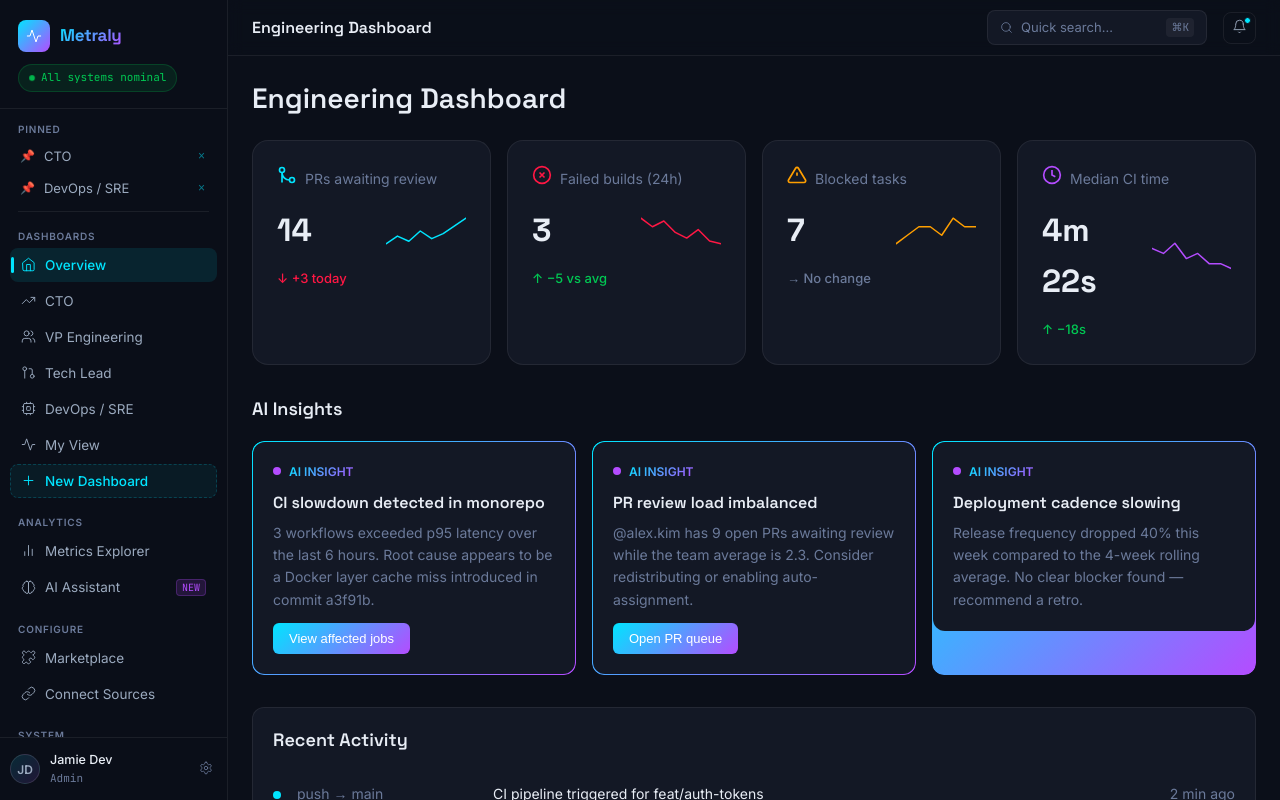
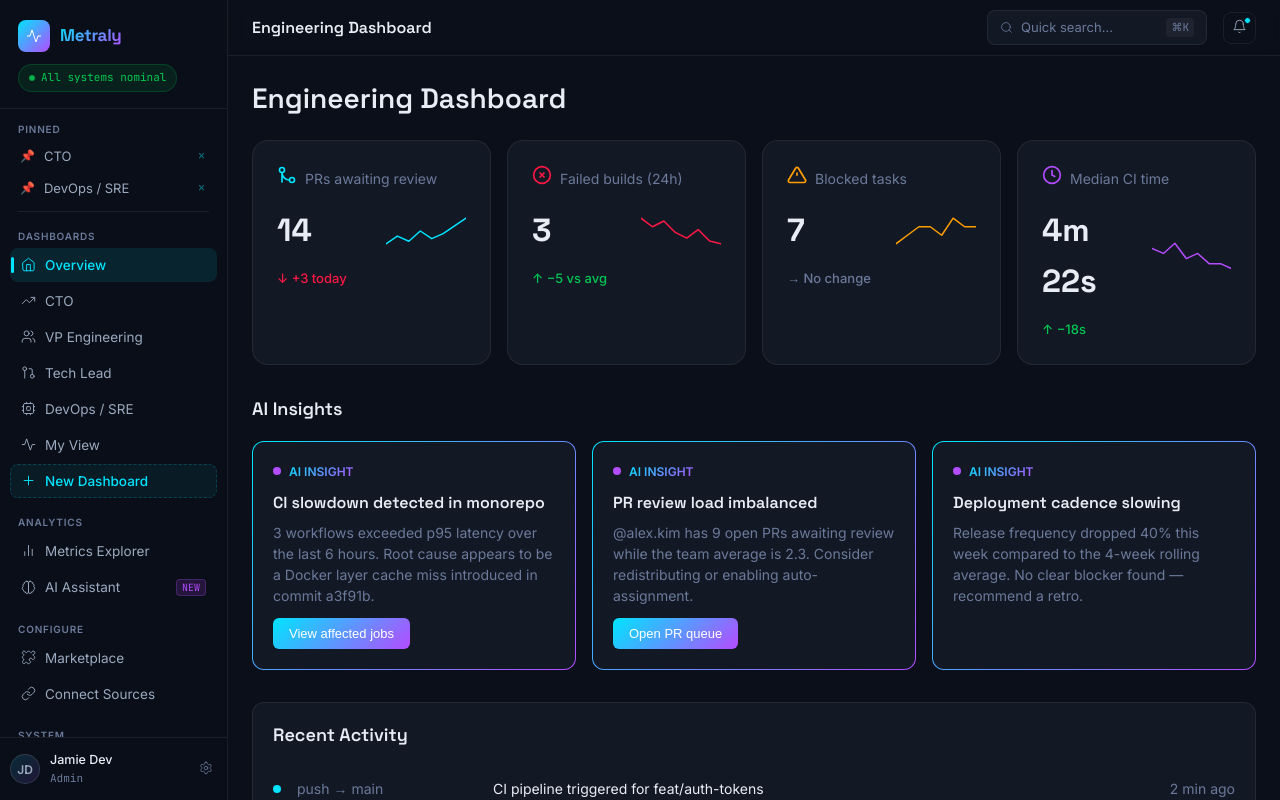
Before and after one commit to azyoskol/tl-tools, a React (Vite) app in the folder ui/: page / in a window 1280 px wide. Built offline with nearby package versions, Linux system fonts and the light colour scheme; the HTML template or start-up script is replaced by a standard one.

Commit message:
fix: simplify AIInsightCard gradient border styling

```diff
--- a/ui/src/components/ui/AIInsightCard.tsx
+++ b/ui/src/components/ui/AIInsightCard.tsx
@@ -4,17 +4,22 @@ interface AIInsightCardProps { title: string; body: string; action?: string }
 
 export const AIInsightCard: React.FC<AIInsightCardProps> = ({ title, body, action }) => (
   <div style={{
-    background: 'var(--glass)', borderRadius: '12px', padding: '1px',
-    backgroundImage: 'linear-gradient(135deg, var(--cyan), var(--purple))',
-    backgroundOrigin: 'border-box', backgroundClip: 'padding-box, border-box'
+    background: 'linear-gradient(135deg, var(--cyan), var(--purple))',
+    borderRadius: '12px',
+    padding: '1px',
   }}>
-    <div style={{ background: 'var(--glass)', borderRadius: '12px', padding: '20px' }}>
+    <div style={{
+      background: 'var(--glass)',
+      borderRadius: '11px',
+      padding: '20px',
+      height: '100%',
+    }}>
       <div style={{ display: 'flex', alignItems: 'center', gap: '8px', marginBottom: '12px' }}>
         <span className="pulse-dot" style={{ width: 8, height: 8, borderRadius: '50%', background: 'var(--purple)' }} />
         <span style={{ fontSize: '12px', fontWeight: 600, background: 'var(--grad)', WebkitBackgroundClip: 'text', WebkitTextFillColor: 'transparent' }}>AI INSIGHT</span>
       </div>
-      <h4 style={{ fontSize: '16px', marginBottom: '8px' }}>{title}</h4>
-      <p style={{ color: 'var(--muted)', fontSize: '14px', marginBottom: action ? '12px' : 0 }}>{body}</p>
+      <h4 style={{ fontSize: '16px', marginBottom: '8px', color: 'var(--text)' }}>{title}</h4>
+      <p style={{ color: 'var(--muted)', fontSize: '14px', marginBottom: action ? '12px' : 0, lineHeight: 1.5 }}>{body}</p>
       {action && <button style={{ background: 'var(--grad)', border: 'none', borderRadius: '6px', padding: '8px 16px', color: '#fff', fontSize: '13px', cursor: 'pointer' }}>{action}</button>}
     </div>
   </div>
```
